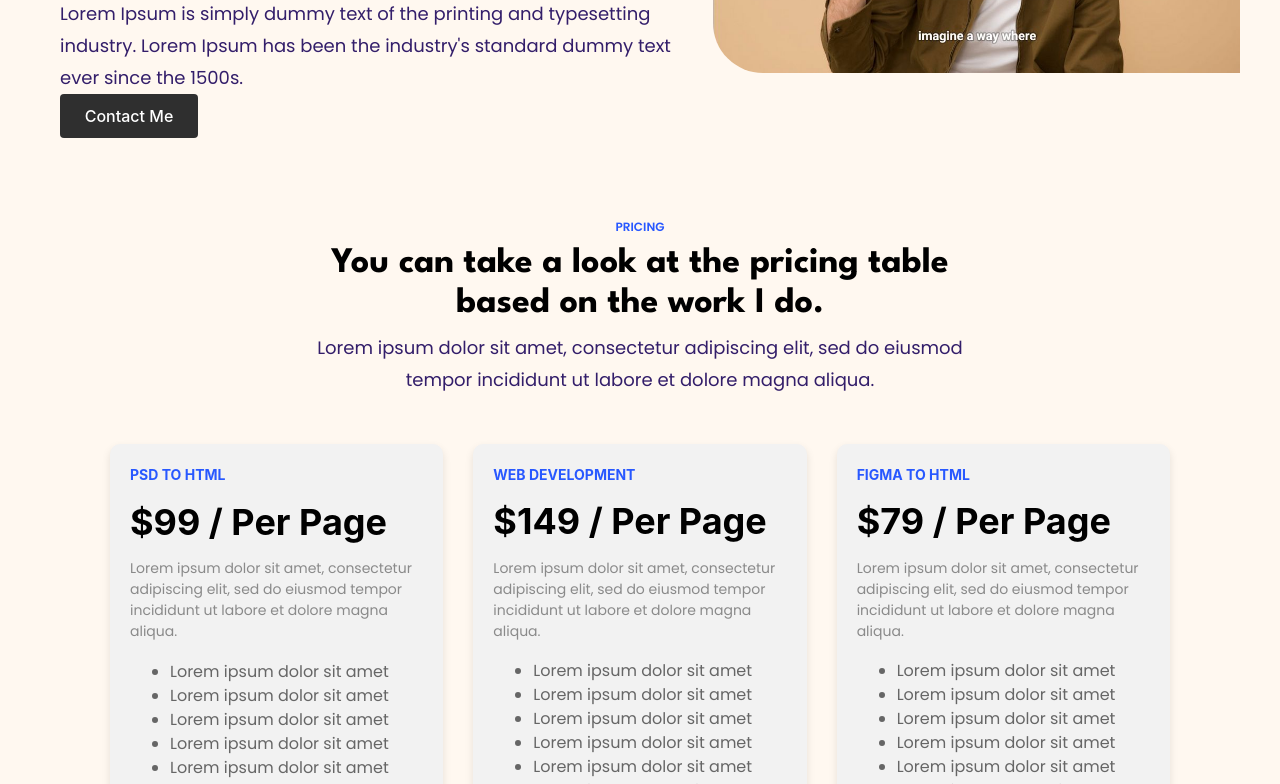
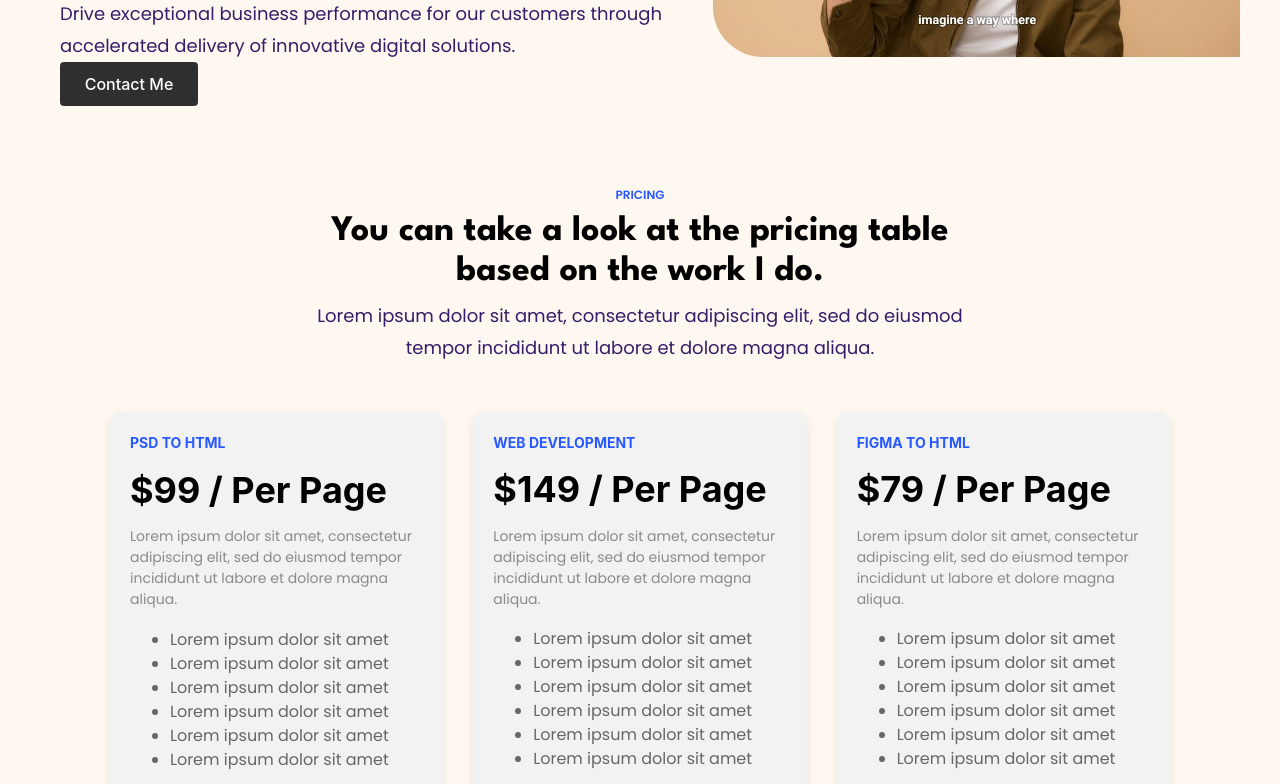
Before and after one commit to Piyush-Joshi-WaiTech/Personal-Website, a plain HTML site: page src/index.html in a window 1280 px wide. Shown: the part 316-1100 px from the top of the page. Drawn offline with Linux system fonts and the light colour scheme.

Commit message:
Updated index

```diff
--- a/src/index.html
+++ b/src/index.html
@@ -55,9 +55,8 @@
         </h1>
         <!-- SUBTITLE -->
         <div class="bigtext">
-          Lorem Ipsum is simply dummy text of the printing and typesetting
-          industry. Lorem Ipsum has been the industry's standard dummy text ever
-          since the 1500s.
+          Drive exceptional business performance for our customers through
+          accelerated delivery of innovative digital solutions.
         </div>
 
         <!-- BUTTON -->
```
